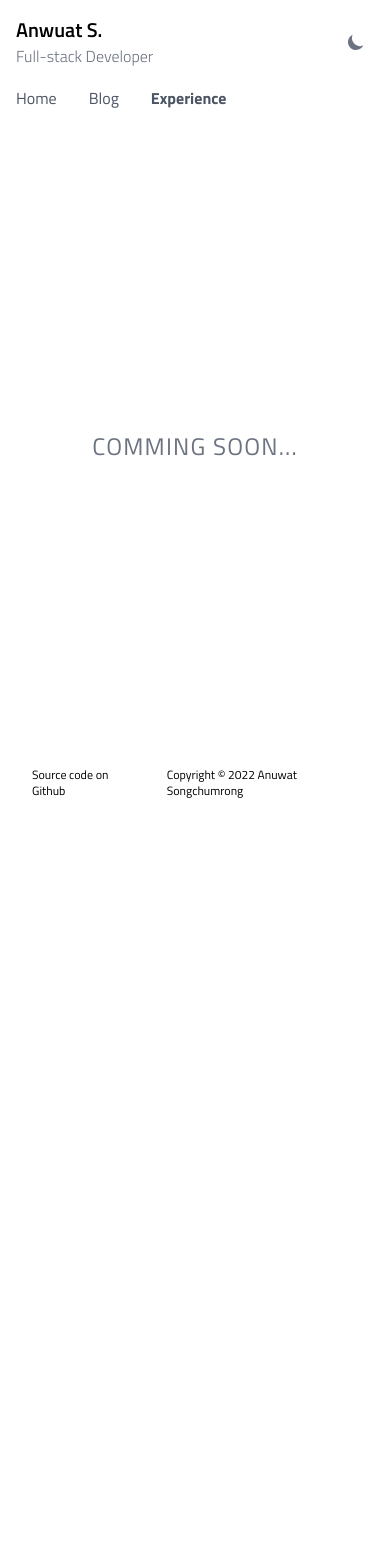
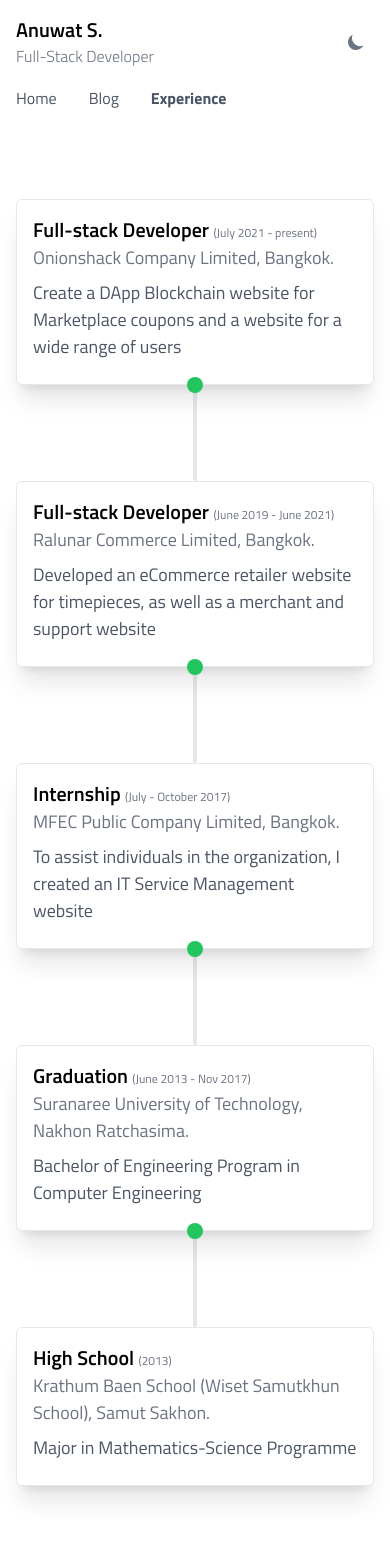
Before and after one commit to save-sut/anuwats.com, a Next.js app: page /experience in a window 390 px wide. Shown: the top 1568 px of the page. Before the commit the page ends 844 px from the top, so only its background shows below. Built offline with nearby package versions, Linux system fonts and the light colour scheme.

Commit message:
Add experience page

```diff
--- a/components/blog/index.tsx
+++ b/components/blog/index.tsx
@@ -1,6 +1,6 @@
 const BlogsPage = () => {
   return (
-    <div className='min-h-full relative flex items-top justify-center dark:bg-gray-800 sm:items-center sm:pt-0'>
+    <div className='min-h-full relative flex items-top justify-center dark:bg-gray-800 sm:items-center sm:pt-0' style={{ height: '68vh' }}>
       <div className='flex justify-center align-items-center'>
         <div className='flex items-center pt-8 sm:justify-start sm:pt-0'>
           <div className="px-4 text-2xl text-gray-500 uppercase tracking-wider">Comming soon...</div>
--- /dev/null
+++ b/components/constants/myData.js
@@ -0,0 +1,43 @@
+const myData = {
+  name: "Anuwat S.",
+  designation: "Full-Stack Developer",
+  experiences: [
+    {
+      title: "Full-stack Developer",
+      company: "Onionshack Company Limited, Bangkok.",
+      year: "July 2021 - present",
+      companyLink: "https://www.onionshack.com",
+      desc: "Create a DApp Blockchain website for Marketplace coupons and a website for a wide range of users",
+    },
+    {
+      title: "Full-stack Developer",
+      company: "Ralunar Commerce Limited, Bangkok.",
+      year: "June 2019 - June 2021",
+      companyLink: "https://www.ralunar.com",
+      desc: "Developed an eCommerce retailer website for timepieces, as well as a merchant and support website",
+    },
+    {
+      title: "Internship",
+      company: "MFEC Public Company Limited, Bangkok.",
+      year: "July - October 2017",
+      companyLink: "https://www.mfec.co.th",
+      desc: "To assist individuals in the organization, I created an IT Service Management website",
+    },
+    {
+      title: "Graduation",
+      company: "Suranaree University of Technology, Nakhon Ratchasima.",
+      year: "June 2013 - Nov 2017",
+      companyLink: "http://www.sut.ac.th",
+      desc: "Bachelor of Engineering Program in Computer Engineering",
+    },
+    {
+      title: "High School",
+      company: "Krathum Baen School (Wiset Samutkhun School), Samut Sakhon.",
+      year: "2013",
+      companyLink: "http://wsk.ac.th",
+      desc: "Major in Mathematics-Science Programme",
+    },
+  ],
+}
+
+export default myData
--- a/components/container/index.tsx
+++ b/components/container/index.tsx
@@ -11,9 +11,10 @@ type Props = {
 
 export default function Container({ metaTitle, children }: Props) {
   const router = useRouter();
+  console.log("metaTitle:", metaTitle)
 
   const meta = {
-    title: metaTitle === "" ? "Anuwat Songchumrong - Web Developer" : `Anuwat S. | ${metaTitle}`,
+    title: (metaTitle === "" || metaTitle === undefined) ? "Anuwat Songchumrong - Full-stack Developer" : `Anuwat S. | ${metaTitle}`,
     description: `I've been developing websites for 3 years straight. Get in touch with me to know more.`,
     image: "/images/myself.jpeg",
     type: "website",
@@ -40,7 +41,7 @@ export default function Container({ metaTitle, children }: Props) {
       </Head>
       <main className="dark:bg-gray-800 w-full">
         <Navbar />
-        <div style={{ height: '68vh' }}>
+        <div>
           {children}
         </div>
         <Footer />
--- a/components/experience/index.tsx
+++ b/components/experience/index.tsx
@@ -1,13 +1,46 @@
+import myData from "../constants/myData"
+
 const Experiencepage = () => {
   return (
-    <div className='min-h-full relative flex items-top justify-center dark:bg-gray-800 sm:items-center sm:pt-0'>
-      <div className='flex justify-center align-items-center'>
-        <div className='flex items-center pt-8 sm:justify-start sm:pt-0'>
-          <div className="px-4 text-2xl text-gray-500 uppercase tracking-wider">Comming soon...</div>
+    <section className="">
+      <div className=" mt-4">
+        <div className="grid grid-cols-1 max-w-xl mx-auto py-10">
+          {myData.experiences.map((exp, idx) => (
+            <>
+              <ExperienceCard
+                key={idx}
+                title={exp.title}
+                desc={exp.desc}
+                year={exp.year}
+                company={exp.company}
+                companyLink={exp.companyLink}
+              />
+              {idx === myData.experiences.length - 1 ? null : (
+                <div className="divider-container flex flex-col items-center -mt-2">
+                  <div className="w-4 h-4 bg-green-500 rounded-full relative z-10">
+                    <div className="w-4 h-4 bg-green-500 rounded-full relative z-10 animate-ping"></div>
+                  </div>
+                  <div className="w-1 h-24 bg-gray-200 dark:bg-gray-500 rounded-full -mt-2"></div>
+                </div>
+              )}
+            </>
+          ))}
         </div>
       </div>
-    </div>
+    </section>
   )
 }
 
+const ExperienceCard = ({ title, desc, year, company, companyLink }: any) => {
+  return (
+    <div className="relative experience-card border p-4 rounded-md shadow-xl bg-white dark:bg-gray-800 z-10 mx-4">
+      <h1 className="font-semibold text-xl">{title} <span className="text-gray-500 text-xs font-normal">({year})</span></h1>
+      <a href={companyLink} className="text-gray-500">
+        {company}
+      </a>
+      <p className="text-gray-600 dark:text-gray-400 my-2">{desc}</p>
+    </div>
+  );
+};
+
 export default Experiencepage
--- a/components/home/index.tsx
+++ b/components/home/index.tsx
@@ -2,7 +2,7 @@ import Introduction from "./introduction"
 
 const Homepage = () => {
   return (
-    <div className="min-h-full flex justify-center">
+    <div className="min-h-full flex justify-center" style={{ height: '68vh' }}>
       <div className="flex flex-col justify-center items-center">
         <div className="text-center flex justify-between flex-col items-center">
           <Introduction />
--- a/components/navbar/index.tsx
+++ b/components/navbar/index.tsx
@@ -2,6 +2,7 @@ import React, { useEffect, useState } from "react"
 import Link from "next/link"
 import { useTheme } from "next-themes"
 import { useRouter } from "next/router"
+import myData from "../constants/myData"
 
 export default function Navbar() {
   const router = useRouter();
@@ -19,10 +20,10 @@ export default function Navbar() {
           <Link href="/">
             <a>
               <h1 className="font-semibold text-xl dark:text-gray-100">
-                Anwuat S.
+                {myData.name}
               </h1>
               <p className="text-base font-light text-gray-500 dark:text-gray-300">
-                Full-stack Developer
+                {myData.designation}
               </p>
             </a>
           </Link>
--- a/components/page-not-found/index.tsx
+++ b/components/page-not-found/index.tsx
@@ -1,6 +1,6 @@
 const PageNotFound = () => {
   return (
-    <div className='min-h-full relative flex items-top justify-center dark:bg-gray-800 sm:items-center sm:pt-0'>
+    <div className='min-h-full relative flex items-top justify-center dark:bg-gray-800 sm:items-center sm:pt-0' style={{ height: '68vh' }}>
       <div className='flex justify-center align-items-center'>
         <div className='flex items-center pt-8 sm:justify-start sm:pt-0'>
           <div className="px-4 text-2xl text-gray-500 border-r border-gray-400 tracking-wider">404</div>
--- a/pages/blog/index.tsx
+++ b/pages/blog/index.tsx
@@ -6,7 +6,7 @@ import Container from '../../components/container'
 const Blogs: NextPage = () => {
   return (
     <main className="dark:bg-gray-800 w-full">
-      <Container metaTitle='Page not found'>
+      <Container metaTitle='Blog'>
         <BlogPage />
       </Container>
     </main>
```
Also changed, not shown: 1 other file (tests, documents, lock files or other folders).
